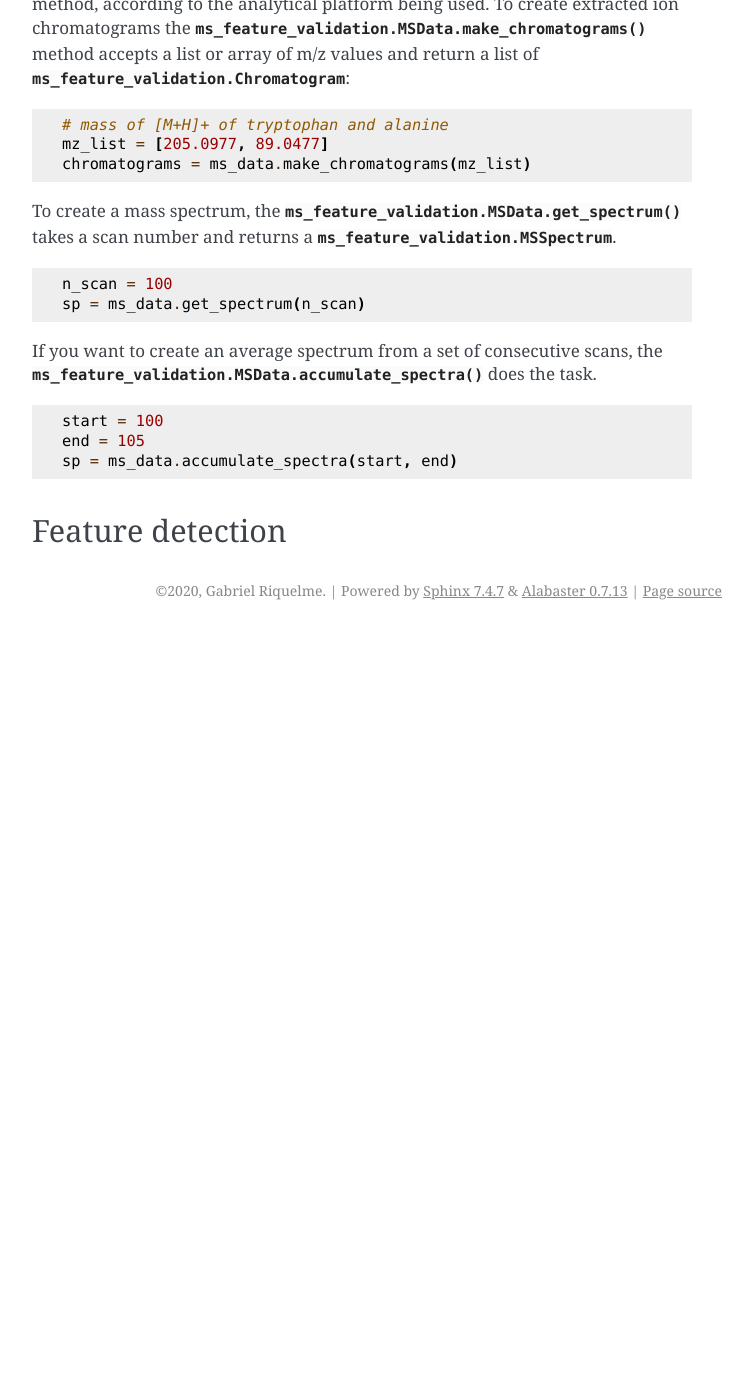
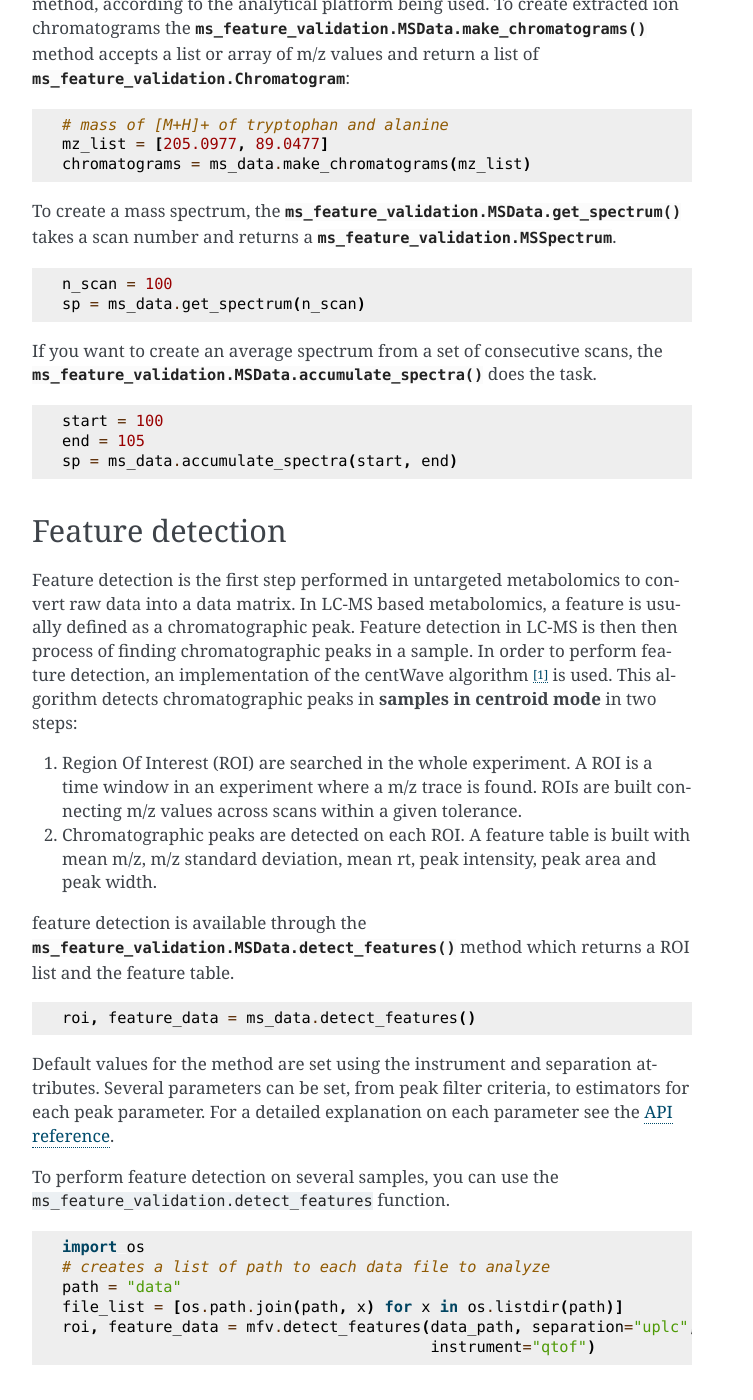
Before and after one commit to griquelme/tidyms, a Sphinx documentation site: the page built from docs/quickstart.rst, in a window 1280 px wide and 1400 px high, scrolled down 2426 px. Shown: the whole window, without its empty margins (388-1141 px from the left). Built offline with Sphinx 7.4.7, drawn with Linux system fonts in a browser that asks for light colours; cross-references to code outside the pages are shown as plain code; before the commit the page ends 3056 px from its top, so only the background shows below that; some of the changed text lies outside the part shown.

Commit message:
added feature detection and feature correspondence to quickstart

```diff
--- a/docs/api.rst
+++ b/docs/api.rst
@@ -15,6 +15,7 @@ Tools for working with raw data
     ms_feature_validation.MSSpectrum
     ms_feature_validation.detect_features
     ms_feature_validation.feature_correspondence
+    ms_feature_validation.make_data_container
 
 Tools for working with processed data
 -------------------------------------
--- a/docs/quickstart.rst
+++ b/docs/quickstart.rst
@@ -144,3 +144,75 @@ If you want to create an average spectrum from a set of consecutive scans, the
 
 Feature detection
 -----------------
+
+Feature detection is the first step performed in untargeted metabolomics to
+convert raw data into a data matrix. In LC-MS based metabolomics, a feature
+is usually defined as a chromatographic peak. Feature detection in LC-MS is then
+then process of finding chromatographic peaks in a sample. In order to perform
+feature detection, an implementation of the centWave algorithm [1]_ is used.
+This algorithm detects chromatographic peaks in **samples in centroid mode** in
+two steps:
+
+1.  Region Of Interest (ROI) are searched in the whole experiment. A ROI is a
+    time window in an experiment where a m/z trace is found. ROIs are built
+    connecting m/z values across scans within a given tolerance.
+2.  Chromatographic peaks are detected on each ROI. A feature table is built
+    with mean m/z, m/z standard deviation, mean rt, peak intensity, peak area
+    and peak width.
+
+feature detection is available through the
+:meth:`ms_feature_validation.MSData.detect_features` method which returns a ROI
+list and the feature table.
+
+.. code-block:: python
+
+    roi, feature_data = ms_data.detect_features()
+
+Default values for the method are set using the instrument and separation
+attributes. Several parameters can be set, from peak filter criteria, to
+estimators for each peak parameter. For a detailed explanation on each
+parameter see the :doc:`api`.
+
+To perform feature detection on several samples, you can use the
+:py:function:`ms_feature_validation.detect_features` function.
+
+.. code-block:: python
+
+    import os
+    # creates a list of path to each data file to analyze
+    path = "data"
+    file_list = [os.path.join(path, x) for x in os.listdir(path)]
+    roi, feature_data = mfv.detect_features(data_path, separation="uplc",
+                                            instrument="qtof")
+
+Feature correspondence
+----------------------
+
+**This algorithm wasn't thoroughly tested on untargeted data set and should be
+used with caution**
+
+Before performing any kind of statistical comparison between samples, features
+in the different samples must be matched. This process is known as feature
+correspondence and can be quite complex due to the difference in the feature
+descriptors obtained on each sample [2]_. We use a cluster based approach
+to perform feature correspondence.
+
+.. code-block:: python
+
+    mz_tolerance = 0.005
+    rt_tolerance = 5
+    cluster = mfv.feature_correspondence(feature_data, mz_tolerance,
+                                         rt_tolerance)
+
+The  cluster assigns an unique value to features that are matched across
+samples.
+
+References
+----------
+
+..  [1] Tautenhahn, R., Böttcher, C. & Neumann, S. Highly sensitive
+    feature detection for high resolution LC/MS. BMC Bioinformatics 9,
+    504 (2008). https://doi.org/10.1186/1471-2105-9-504
+..  [2] Smith, R., Ventura, D., Prince, J.T., LC-MS alignment in theory and
+    practice: a comprehensive algorithmic review, Briefings in Bioinformatics
+    16, Issue 1, January 2015, Pages 104–117, https://doi.org/10.1093/bib/bbt080
```
